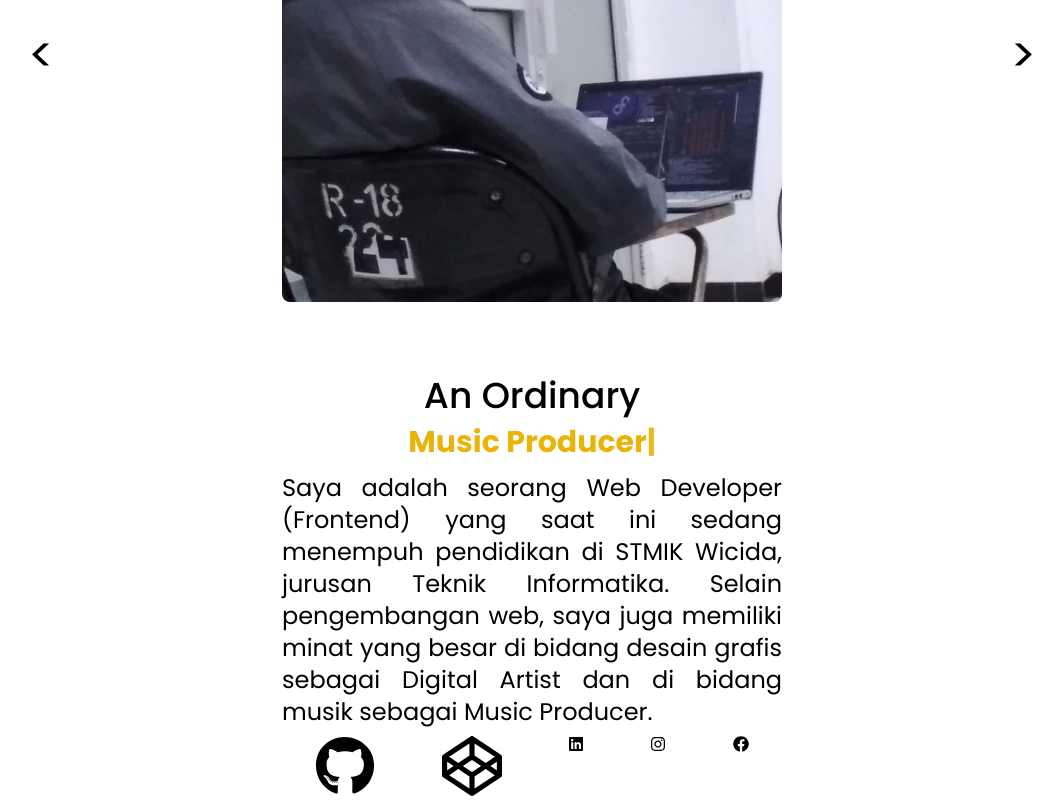
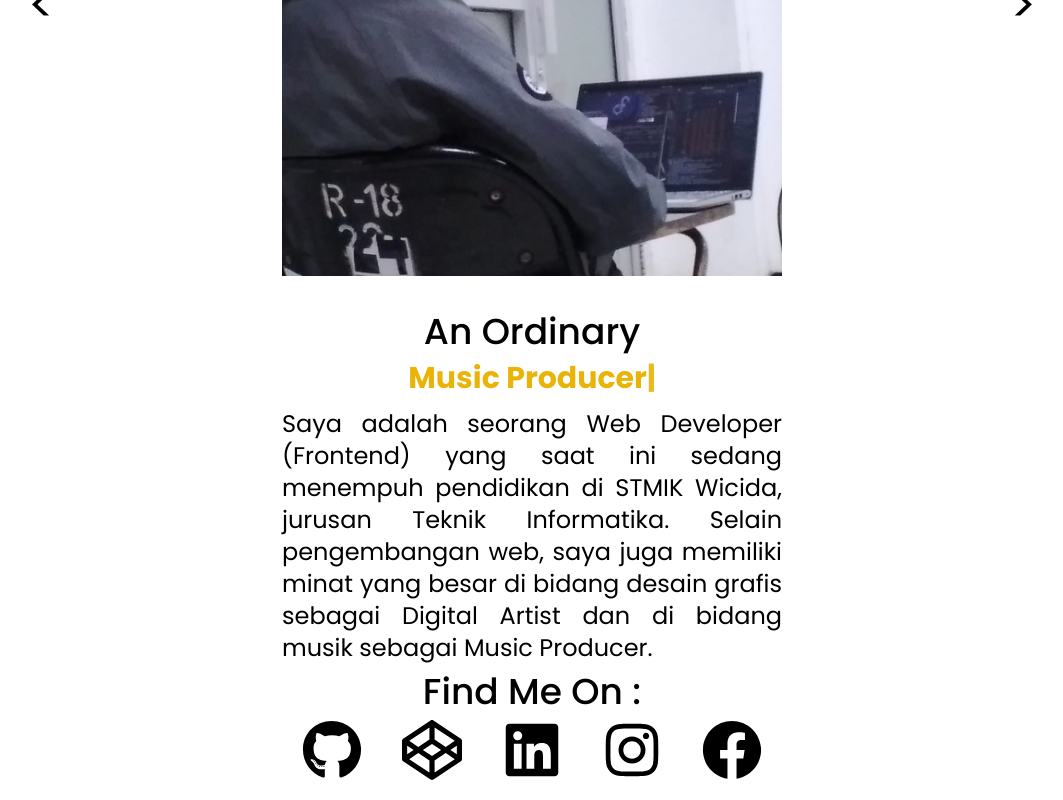
Before and after one commit to Saroyann/web-portfolio, a React (Vite) app: page / in a window 1280 px wide. Shown: the part 1540-2340 px from the top of the page, without its empty margins (108-1171 px from the left). Built offline with nearby package versions, Linux system fonts and the light colour scheme.

Commit message:
initial commit

```diff
--- a/src/components/About.jsx
+++ b/src/components/About.jsx
@@ -52,7 +52,7 @@ const About = () => {
                         animate={{ opacity: 1, x: 0 }}
                         exit={{ opacity: 0, x: -100 }}
                         transition={{ duration: 0.5 }}
-                        className='w-[100%] h-[280px] md:h-[600px] flex-shrink-0'
+                        className='w-[100%] h-[280px] md:h-[500px] flex-shrink-0'
                     >
                         <img
                             className='w-[260px] md:w-[500px] mx-auto rounded-lg'
@@ -69,7 +69,7 @@ const About = () => {
                     </button>
                 </div>
 
-                <div className='w-[300px] md:w-[500px] text-center mx-auto'>
+                <div className='w-[300px] md:w-[500px] text-center mx-auto md:mt-9'>
                     <h2 className='text-2xl md:text-4xl md:mb-2 font-medium'>An Ordinary</h2>
                     <ReactTyped
                         className='font-bold text-yellow-500 md:text-3xl'
@@ -82,7 +82,8 @@ const About = () => {
                         Saya adalah seorang Web Developer (Frontend) yang saat ini sedang menempuh pendidikan di STMIK Wicida, jurusan Teknik Informatika. Selain pengembangan web, saya juga memiliki minat yang besar di bidang desain grafis sebagai Digital Artist dan di bidang musik sebagai Music Producer.
                     </p>
 
-                    <div className='flex justify-around my-2'>
+                        <h2 className='text-2xl md:text-4xl my-3 md:my-2 font-medium'>Find Me On :</h2>
+                    <div className='flex justify-around pb-5'>
                         {window.innerWidth < 768
                             ?
                             <FaGithub size={40} />
@@ -102,11 +103,37 @@ const About = () => {
                             <FaCodepen size={60} />
                         }
 
+                        {window.innerWidth < 768
+                        ?
 
+                        <FaLinkedin size={40}/>
 
-                        <FaLinkedin />
-                        <FaInstagram />
-                        <FaFacebook />
+                        :
+
+                        <FaLinkedin size={60}/>
+
+                        }
+
+                        {window.innerWidth < 768
+                        ?
+                        <FaInstagram size={40}/>
+
+                        :
+
+                        <FaInstagram size={60}/>
+
+                        }
+
+                        {window.innerWidth < 768
+                        ?
+
+                        <FaFacebook size={40} />
+
+                        :
+
+                        <FaFacebook size={60} />
+
+                        }
                     </div>
                 </div>
             </div>
```
